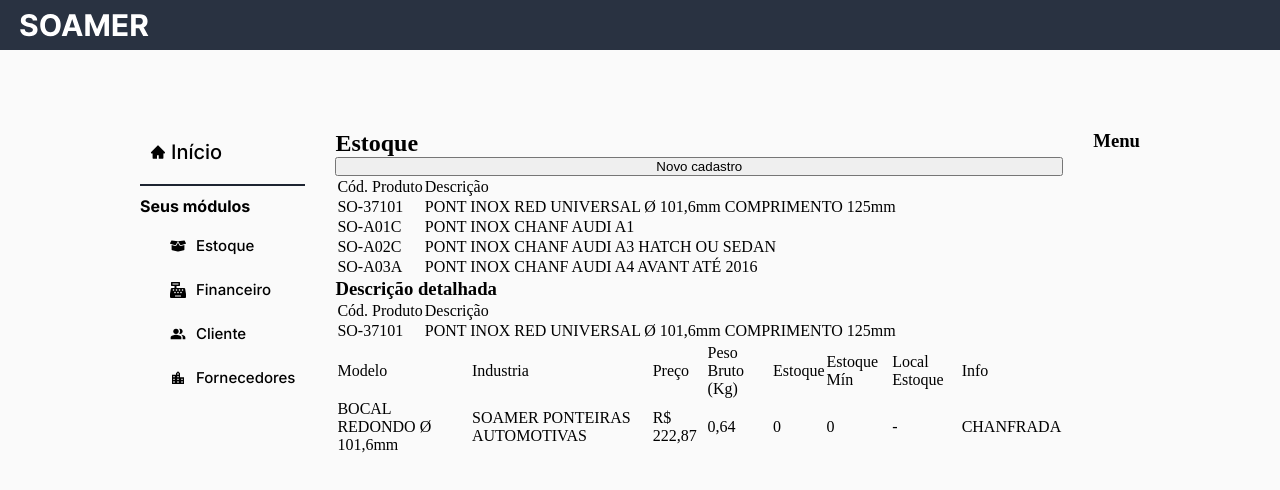
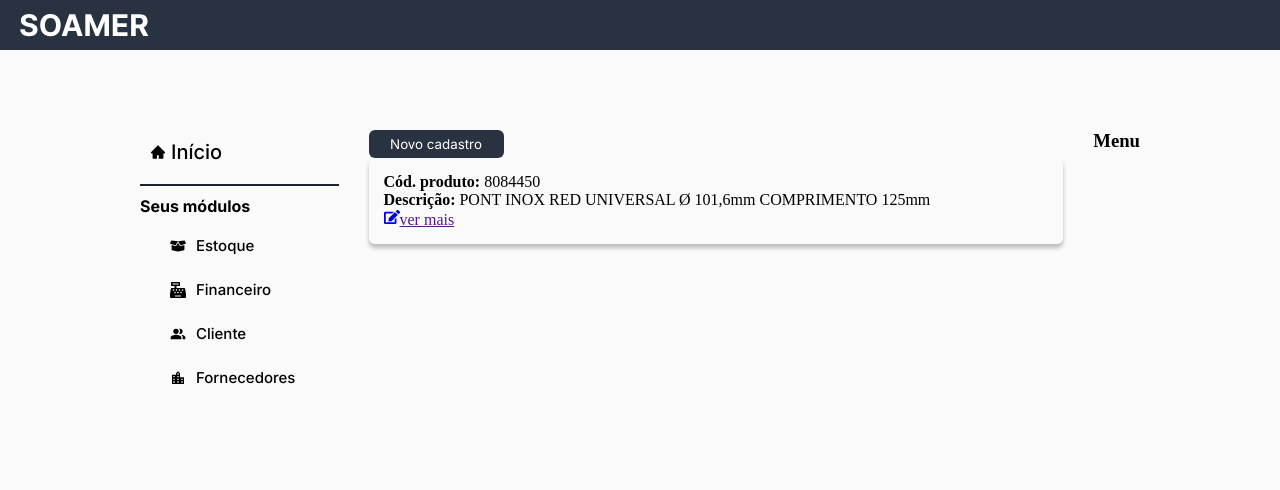
Before and after one commit to HenkelDio/soamer-project, a React (Create React App) app in the folder client/: page /estoque in a window 1280 px wide. Shown: the top 490 px of the page. Built offline with nearby package versions, Linux system fonts and the light colour scheme.

Commit message:
Updated estoque page

```diff
--- /dev/null
+++ b/client/src/components/Button.js
@@ -0,0 +1,12 @@
+import styled from "styled-components";
+
+export const Button = styled.button`
+  border: none;
+  width: 135px;
+  height: 28px;
+  background-color: ${({ theme }) => theme.colors.primary.main};
+  color: #ffff;
+  font-family: 'Inter';
+  border-radius: 6px;
+  cursor: pointer;
+`;
--- a/client/src/components/content/style.js
+++ b/client/src/components/content/style.js
@@ -3,4 +3,5 @@ import styled from "styled-components";
 export const Container = styled.div`
   display: flex;
   flex-direction: column;
+  width: 700px;
 `;
--- a/client/src/pages/layout/estoque/index.js
+++ b/client/src/pages/layout/estoque/index.js
@@ -1,8 +1,13 @@
+import { Button } from "../../../components/Button";
 import Content from "../../../components/content";
 import Header from "../../../components/header";
 import Menu from "../../../components/menu";
 import SideMenu from "../../../components/side_menu";
 import { Container } from "../style";
+import { Card } from "./style";
+import { FaEdit } from "react-icons/fa"
+import { Link } from "react-router-dom/cjs/react-router-dom.min";
+
 
 export default function Estoque() {
   return(
@@ -11,67 +16,13 @@ export default function Estoque() {
       <Container>
         <SideMenu />
         <Content>
-          <h2>Estoque</h2>
-          <button>Novo cadastro</button>
-          <div>
-            <table>
-              <tr>
-                <td>Cód. Produto</td>
-                <td>Descrição</td>
-              </tr>
-              <tr>
-                <td>SO-37101</td>
-                <td>PONT INOX RED UNIVERSAL Ø 101,6mm COMPRIMENTO 125mm</td>
-              </tr>
-              <tr>
-                <td>SO-A01C</td>
-                <td>PONT INOX CHANF AUDI A1</td>
-              </tr>
-              <tr>
-                <td>SO-A02C</td>
-                <td>PONT INOX CHANF AUDI A3 HATCH OU SEDAN</td>
-              </tr>
-              <tr>
-                <td>SO-A03A</td>
-                <td>PONT INOX CHANF AUDI A4 AVANT ATÉ 2016</td>
-              </tr>
-            </table>
-          </div>
-          <div>
-            <h3>Descrição detalhada</h3>
-            <table>
-              <tr>
-                <td>Cód. Produto</td>
-                <td>Descrição</td>
-              </tr>
-              <tr>
-                <td>SO-37101</td>
-                <td>PONT INOX RED UNIVERSAL Ø 101,6mm COMPRIMENTO 125mm</td>
-              </tr>
-            </table>
-            <table>
-            <tr>
-              <td>Modelo</td>
-                <td>Industria</td>
-                <td>Preço</td>
-                <td>Peso Bruto (Kg)</td>
-                <td>Estoque</td>
-                <td>Estoque Mín</td>
-                <td>Local Estoque</td>
-                <td>Info</td>
-              </tr>
-              <tr>
-                <td>BOCAL REDONDO Ø 101,6mm</td>
-                <td>SOAMER PONTEIRAS AUTOMOTIVAS</td>
-                <td>R$ 222,87</td>
-                <td>0,64</td>
-                <td>0</td>
-                <td>0</td>
-                <td>-</td>
-                <td>CHANFRADA</td>
-              </tr>
-            </table>
-          </div>
+          <Button>Novo cadastro</Button>
+          <Card>
+            <p><strong>Cód. produto: </strong>8084450</p>
+            <p><strong>Descrição:</strong> PONT INOX RED UNIVERSAL Ø 101,6mm COMPRIMENTO 125mm</p>
+            <Link to='/'><FaEdit/></Link>
+            <Link>ver mais</Link>
+          </Card>
         </Content>
         <Menu />
       </Container>
--- /dev/null
+++ b/client/src/pages/layout/estoque/style.js
@@ -0,0 +1,8 @@
+import styled from "styled-components";
+
+export const Card = styled.div`
+box-shadow: 0px 4px 4px rgba(0, 0, 0, 0.25);
+border-radius: 6px;
+padding: 15px;
+
+`;
--- a/client/src/pages/login/index.js
+++ b/client/src/pages/login/index.js
@@ -1,7 +1,7 @@
 import { Container, SectionImage, SectionLoginForm } from "./style"
 import group from '../../assets/group.svg';
 import FormGroup from "../../components/login/FormGroup";
-import Button from "../../components/button";
+import Button from "../../components/login/button";
 import { Link } from "react-router-dom/cjs/react-router-dom.min";
 
 export default function LoginPage() {
```
Also changed, not shown: client/src/components/login/button/index.js (renamed from client/src/components/button/index.js), client/src/components/login/button/style.js (renamed from client/src/components/button/style.js).
